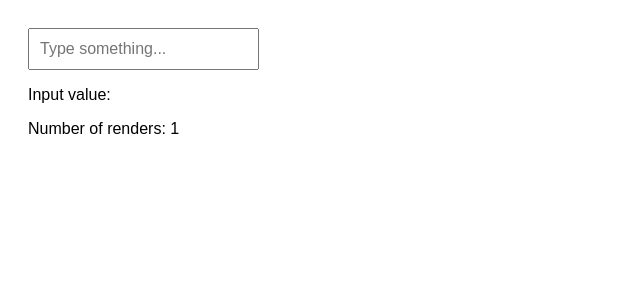
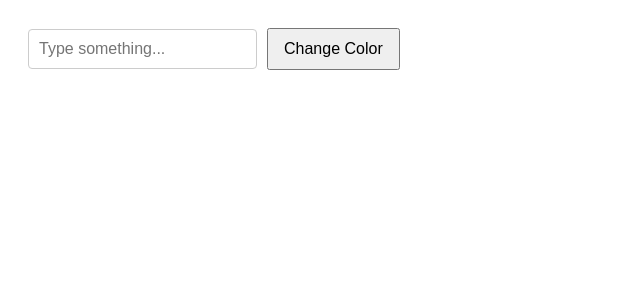
Before and after one commit to Saks34/React, a React (Create React App) app: page / in a window 1280 px wide. Shown: the top 300 px of the page, without its empty margins (0-640 px from the left). Built offline with nearby package versions, Linux system fonts and the light colour scheme.

Commit message:
modified:   src/App.js 	new file:   src/inputbutton.js 	new file:   src/useRefz.js

```diff
--- a/src/App.js
+++ b/src/App.js
@@ -1,3 +1,4 @@
+/* eslint-disable no-unused-vars */
 
 import './App.css';
 import React from 'react';
@@ -6,7 +7,8 @@ import React from 'react';
 // import NavBar from './navigation';
 // import Counter from './counter';
 // import Hook from './hook';
-import RenderCounter from './rendercount';
+// import RenderCounter from './useRefz';
+import ColorChangeInput from './inputbutton';
 
 
 
@@ -16,7 +18,7 @@ function App() {
         <>
         {/* <NavBar/>
         <Hero/> */}
-        <RenderCounter/>
+        <ColorChangeInput/>
         </>
   );
 }
--- /dev/null
+++ b/src/inputbutton.js
@@ -0,0 +1,45 @@
+import React, { useState, useRef} from 'react';
+
+const ColorChangeInput = () => {
+  const [inputValue, setInputValue] = useState('');
+  const inputRef = useRef(null);
+
+  const changeColor = () => {
+
+    const randomColor = `#${Math.floor(Math.random() * 16777215).toString(16)}`;
+    if (inputRef.current) {
+      inputRef.current.style.backgroundColor = randomColor;
+    }
+  };
+
+  return (
+    <div style={{ padding: '20px', fontFamily: 'Arial' }}>
+      <input
+        type="text"
+        ref={inputRef}
+        value={inputValue}
+        onChange={(e) => setInputValue(e.target.value)}
+        placeholder="Type something..."
+        style={{
+          padding: '10px',
+          fontSize: '16px',
+          border: '1px solid #ccc',
+          borderRadius: '4px',
+        }}
+      />
+      <button
+        onClick={changeColor}
+        style={{
+          marginLeft: '10px',
+          padding: '10px 15px',
+          fontSize: '16px',
+          cursor: 'pointer',
+        }}
+      >
+        Change Color
+      </button>
+    </div>
+  );
+};
+
+export default ColorChangeInput;
--- /dev/null
+++ b/src/useRefz.js
@@ -0,0 +1,26 @@
+import React, { useState, useRef, useEffect } from 'react';
+
+const RenderCounter = () => {
+  const [inputValue, setInputValue] = useState('');
+  const count = useRef(0);
+
+  useEffect(() => {
+  count.current=count.current+1;
+});
+
+  return (
+    <div style={{ padding: '20px', fontFamily: 'Arial' }}>
+      <input
+        type="text"
+        value={inputValue}
+        onChange={(e) => setInputValue(e.target.value)}
+        placeholder="Type something..."
+        style={{ padding: '10px', fontSize: '16px' }}
+      />
+      <p>Input value: {inputValue}</p>
+      <p>Number of renders: {count.current}</p> {}
+    </div>
+  );
+};
+
+export default RenderCounter;
```
